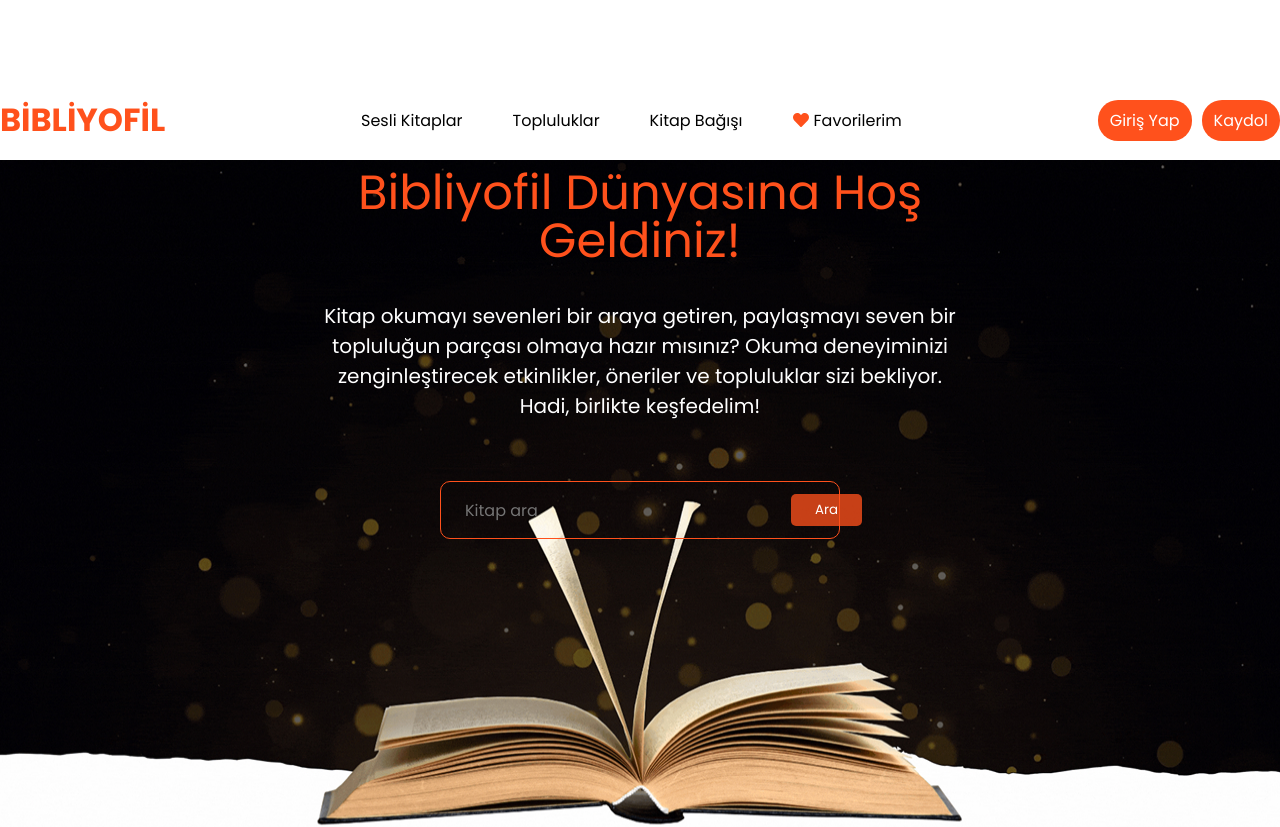
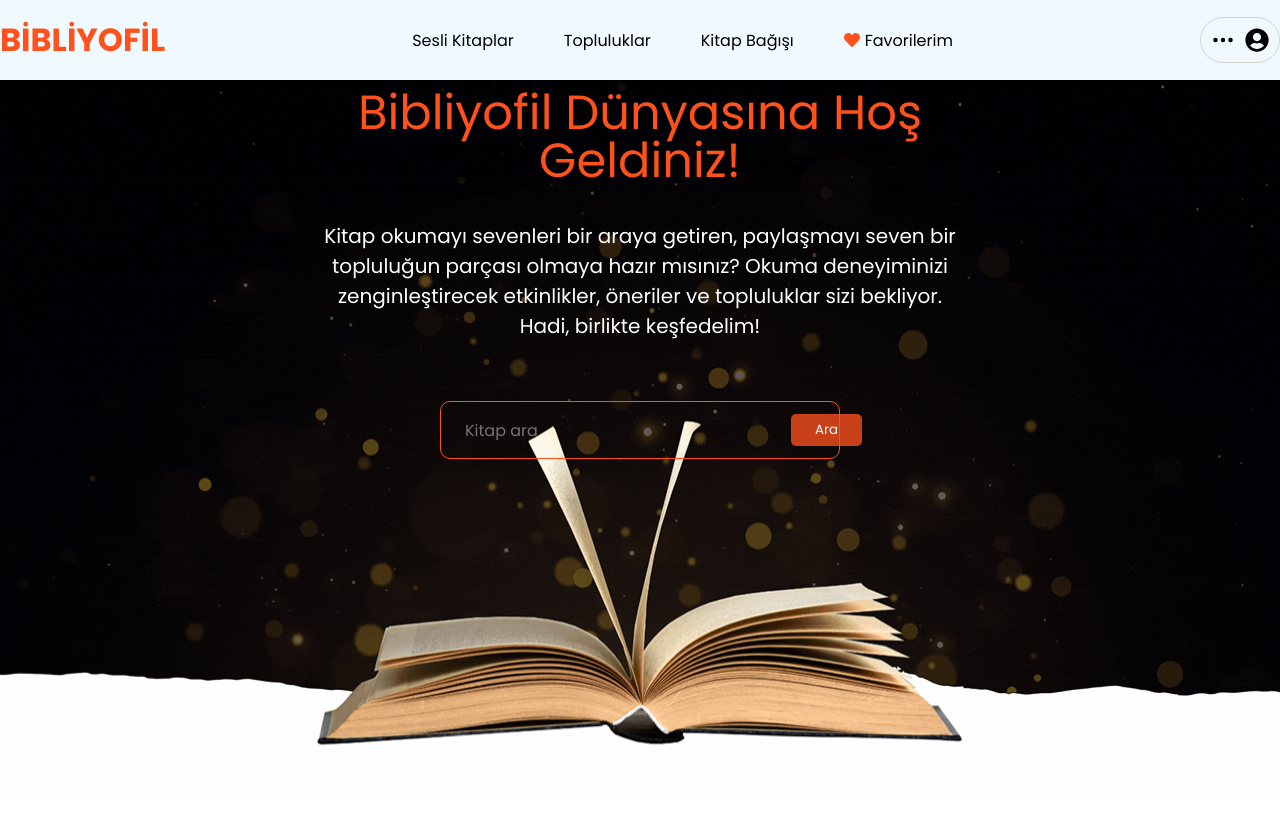
Before and after one commit to semaozkan/book-communities-client, a React (Vite) app: page / in a window 1280 px wide. Shown: the top 827 px of the page. Built offline with nearby package versions, Linux system fonts and the light colour scheme.

Commit message:
feat(navbar): show buttons if user exist

```diff
--- a/src/components/navbar/Navbar.jsx
+++ b/src/components/navbar/Navbar.jsx
@@ -1,7 +1,17 @@
 import styles from "./navbar.module.scss";
 import { FaHeart } from "react-icons/fa";
+import { BsThreeDots } from "react-icons/bs";
+import { FaUserCircle } from "react-icons/fa";
+import { useRef, useState } from "react";
+import { MdOutlineAccountBox } from "react-icons/md";
+import { IoIosLogOut } from "react-icons/io";
 
 const Navbar = () => {
+  const [isModalOpen, setIsModalOpen] = useState(false);
+  const modalRef = useRef(null);
+  const buttonRef = useRef(null);
+  const [user, setUser] = useState(true);
+
   return (
     <div className={styles.navbar}>
       <div className={styles.container}>
@@ -29,12 +39,44 @@ const Navbar = () => {
           </li>
         </div>
         <div className={styles.navEnd}>
-          <button>
-            <a href="/login">Giriş Yap</a>
-          </button>
-          <button>
-            <a href="/register">Kaydol</a>
-          </button>
+          {!user ? (
+            <div>
+              <button>
+                <a href="/login">Giriş Yap</a>
+              </button>
+            </div>
+          ) : (
+            <div
+              className={styles.user}
+              onClick={() => {
+                setIsModalOpen(!isModalOpen);
+              }}
+            >
+              <li>
+                <BsThreeDots className={styles.dots} />
+              </li>
+              <li>
+                <FaUserCircle className={styles.circle} />
+              </li>
+            </div>
+          )}
+
+          {isModalOpen && (
+            <div className={styles.modal} ref={modalRef}>
+              <div className={styles.modalItem} ref={buttonRef}>
+                <MdOutlineAccountBox className={styles.accountIcon} />
+                <a href="/profile">Hesabım</a>
+              </div>
+              <div
+                className={styles.modalItem}
+                ref={buttonRef}
+                // onClick={handleLogout}
+              >
+                <IoIosLogOut className={styles.logoutIcon} />
+                Çıkış Yap
+              </div>
+            </div>
+          )}
         </div>
       </div>
     </div>
--- a/src/components/navbar/navbar.module.scss
+++ b/src/components/navbar/navbar.module.scss
@@ -3,6 +3,12 @@
   display: flex;
   align-items: center;
   justify-content: center;
+  position: fixed;
+  top: 0;
+  left: 0;
+  z-index: 9999;
+  background-color: #eff9ff;
+  box-shadow: 0 2px 7px 0 rgb(0, 0, 0, 0.4);
 
   .container {
     width: 1400px;
@@ -40,8 +46,7 @@
     }
 
     .navEnd {
-      display: flex;
-      gap: 10px;
+      position: relative;
 
       button {
         color: white;
@@ -56,6 +61,69 @@
           font-size: 16px;
         }
       }
+
+      .user {
+        display: flex;
+        align-items: center;
+        border: 1px solid #d5d5d0;
+        border-radius: 25px;
+        padding: 10px;
+        gap: 10px;
+        cursor: pointer;
+
+        &:hover {
+          box-shadow: 0 2px 7px 0 rgb(0, 0, 0, 0.3);
+          transition: all 0.2s ease-in-out;
+        }
+
+        .dots,
+        .circle {
+          font-size: 24px;
+          display: flex;
+          align-items: center;
+        }
+      }
+
+      .modal {
+        width: 150px;
+        height: 100px;
+        background-color: #fff;
+        position: absolute;
+        right: 0;
+        top: 55px;
+        z-index: 999;
+        display: flex;
+        flex-direction: column;
+        justify-content: center;
+        align-items: center;
+        gap: 5px;
+        border-radius: 5px;
+        box-shadow: 0 0 10px rgba(0, 0, 0, 0.4);
+        border: 1px solid #dddddd;
+
+        .modalItem {
+          cursor: pointer;
+          display: flex;
+          align-items: center;
+
+          &:hover {
+            color: var(--templateColor);
+            transition: all 0.2s ease-in-out;
+
+            a {
+              color: var(--templateColor);
+            }
+          }
+
+          .accountIcon {
+            margin-right: 5px;
+          }
+
+          .logoutIcon {
+            margin-right: 5px;
+          }
+        }
+      }
     }
   }
 }
```
